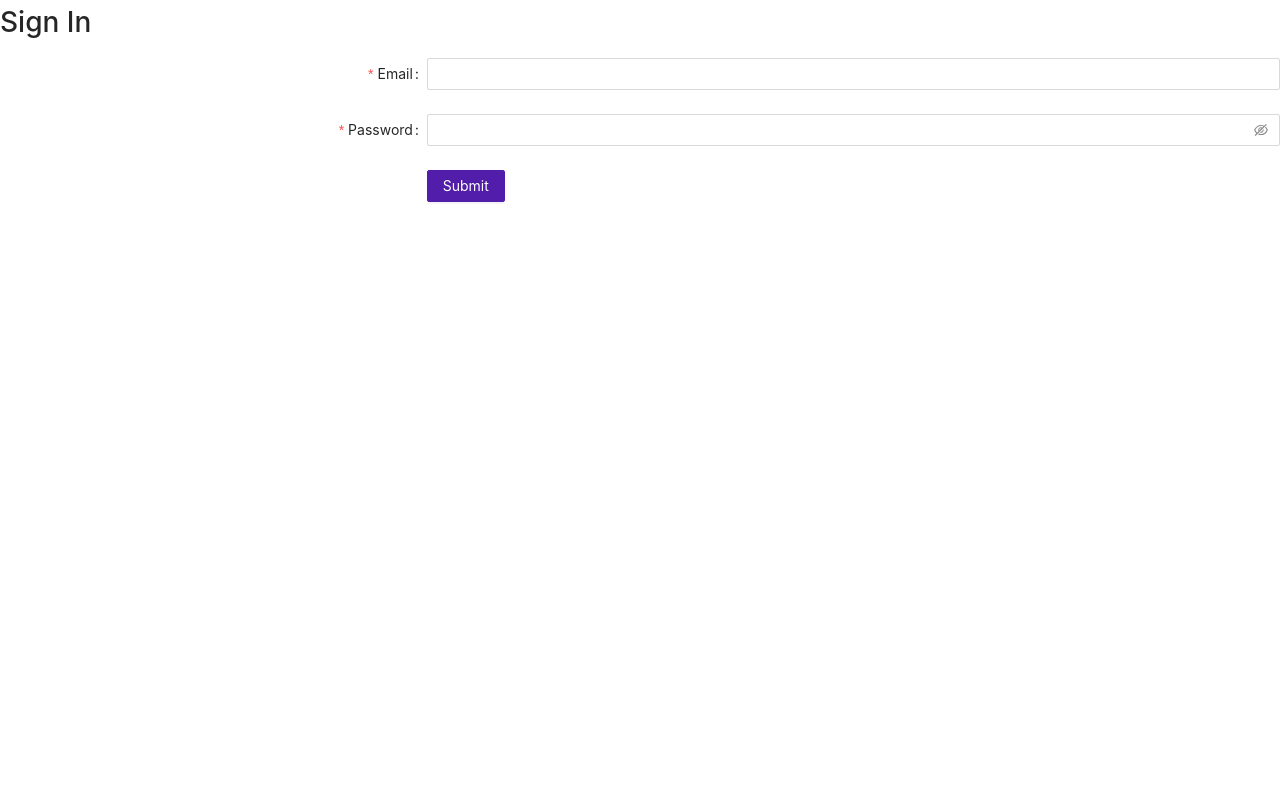
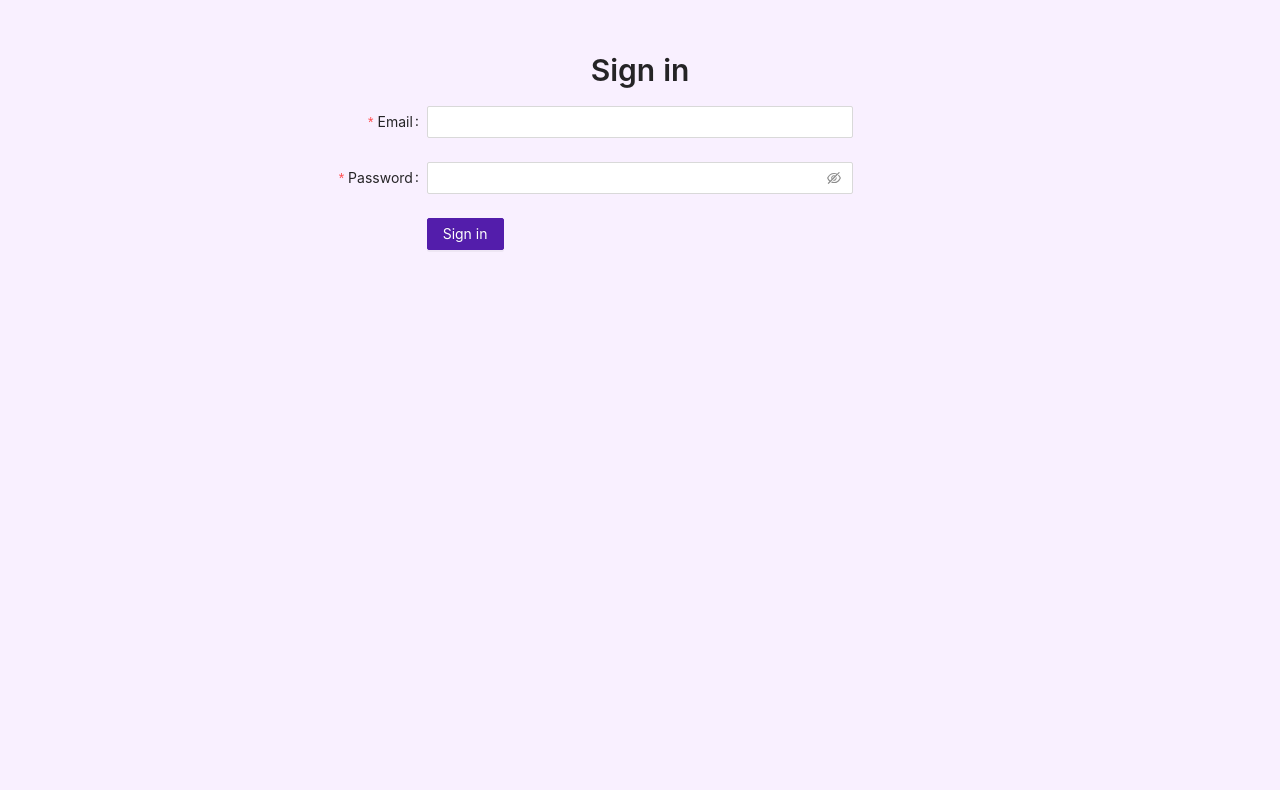
Before and after one commit to johnholl/unstuck-dashboard, a React (Create React App) app: page / in a window 1280 px wide. Built offline with nearby package versions, Linux system fonts and the light colour scheme; no server answers.

Commit message:
fix login redirect and login styling type(scope): description
body

```diff
--- a/src/components/Application.js
+++ b/src/components/Application.js
@@ -3,6 +3,7 @@ import { BrowserRouter as Router, Route, Switch } from 'react-router-dom';
 import { Spin } from 'antd';
 import { UserContext } from '../providers/UserProvider';
 import Dashboard from './dashboard/dashboard';
+import DashRedirect from './dashboard/dashRedirect';
 import bookingInfo from './booking/bookingInfo';
 import CreateService from './service/createService';
 import EditService from './service/editService';
@@ -18,6 +19,7 @@ export default function Application() {
   return user ? (
     <Router>
       <div className="App">
+      <Route path="/" component={DashRedirect} />
         <Route path="/bookingInfo" component={bookingInfo} />
         <Route path="/newService" component={CreateService} />
         <Route path="/editService" component={EditService} />
--- a/src/components/authentication/LoginScreen.js
+++ b/src/components/authentication/LoginScreen.js
@@ -1,13 +1,15 @@
 import React, { useState } from 'react';
-import { Form, Input, Button } from 'antd';
+import { Form, Input, Button, Typography, Row } from 'antd';
 import { auth } from '../../firebase';
+
+const {Title} = Typography;
 
 const layout = {
   labelCol: {
     span: 8,
   },
   wrapperCol: {
-    span: 16,
+    span: 8,
   },
 };
 
@@ -30,7 +32,7 @@ export default function SignIn(props) {
     console.log('we signing in right here');
     auth
       .signInWithEmailAndPassword(values.userEmail, values.userPassword)
-      .then(() => props.history.push('/'))
+      .then(() => props.history.push('/dashboard'))
       .catch((error) => {
         setError('Error signing in with password and email!');
         console.error('Error signing in with password and email', error);
@@ -38,9 +40,10 @@ export default function SignIn(props) {
   };
 
   return (
-    <div className="mt-8">
-      <h1 className="text-3xl mb-2 text-center font-bold">Sign In</h1>
-      <div className="border border-blue-400 mx-auto w-11/12 md:w-2/4 rounded py-8 px-4 md:px-8">
+    <div style={{backgroundColor:"#f9f0ff", minHeight: 'calc(100vh - 10px)' }}>
+      <Row justify="center" style={{paddingTop:50}}>
+        <Title level={2}>Sign in</Title>
+      </Row>
         {error !== null && (
           <div className="py-4 bg-red-600 w-full text-white text-center mb-3">
             {error}
@@ -72,11 +75,10 @@ export default function SignIn(props) {
 
           <Form.Item wrapperCol={{ ...layout.wrapperCol, offset: 8 }}>
             <Button type="primary" htmlType="submit">
-              Submit
+              Sign in
             </Button>
           </Form.Item>
         </Form>
-      </div>
     </div>
   );
 }
```
